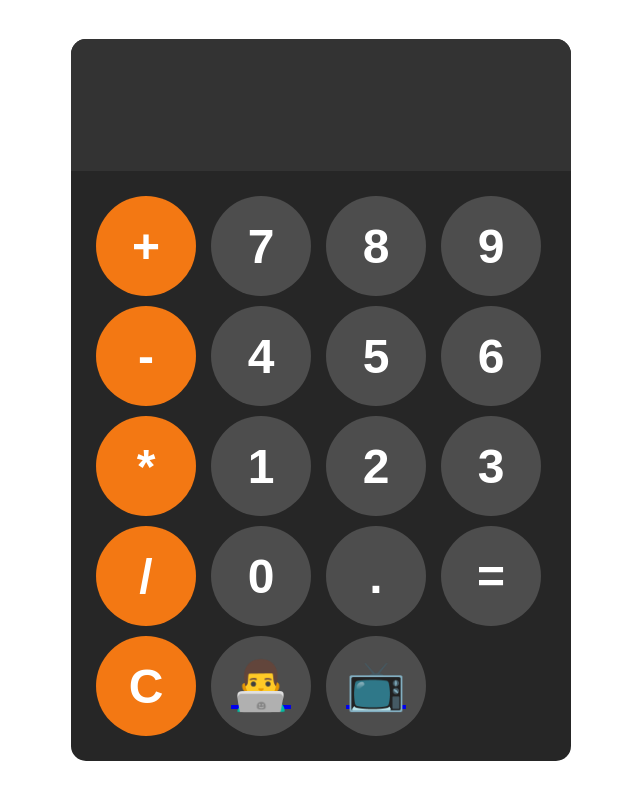
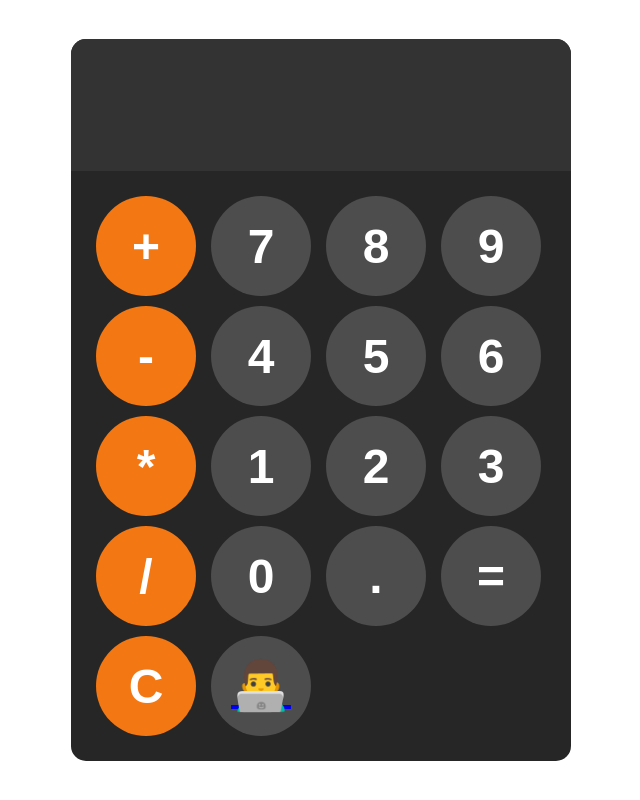
Before and after one commit to Aliakbarshk/Calculator, a plain HTML site: page index.html in a window 1280 px wide. Shown: the whole page, without its empty margins (319-959 px from the left). Drawn offline with Linux system fonts and the light colour scheme.

Commit message:
Update index.html

```diff
--- a/index.html
+++ b/index.html
@@ -29,7 +29,7 @@
     <button onclick="calculate()">=</button>
     <button onclick="clearDisplay()" class="operator-btn">C</button>
     <button><a href="https://www.instagram.com/ig__stronix/" target="_blank">👨‍💻</a></button>
-    <button><a href="https://www.youtube.com/channel/UCqJ--W9c2XQMcw_wuqx4vvw" target="_blank">📺</a></button>
+<!--     <button><a href="https://www.youtube.com/channel/UCqJ--W9c2XQMcw_wuqx4vvw" target="_blank">📺</a></button> -->
     </div>
 </div>
 
```
